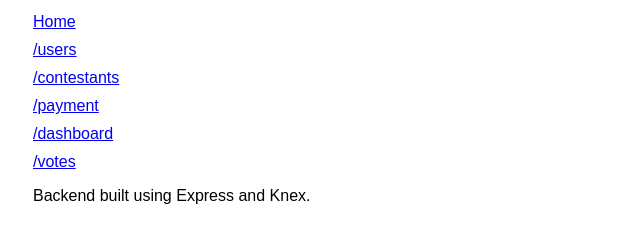
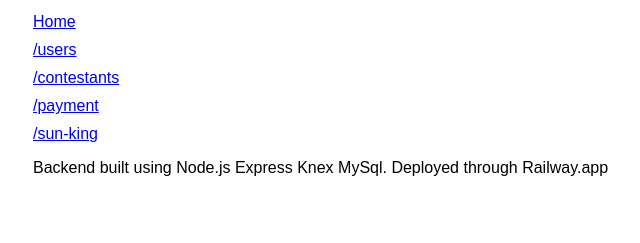
Before and after one commit to mariazakdev/theatre-arts-backend, a website: page public/index.html in a window 1280 px wide. Shown: the part 129-372 px from the top of the page, without its empty margins (17-657 px from the left). Drawn offline with Linux system fonts and the light colour scheme.

Commit message:
BACKEND DEPLOYMENT SUCCESSFUL

```diff
--- a/public/index.html
+++ b/public/index.html
@@ -29,8 +29,7 @@
             '/users',
             '/contestants',
             '/payment',
-            '/dashboard',
-            '/votes'
+            '/sun-king'
         ];
 
         // Update HTML content with routes
@@ -44,7 +43,7 @@
     </script>
 
     <footer>
-        <p>Backend built using Express and Knex.</p>
+        <p>Backend built using Node.js Express Knex MySql. Deployed through Railway.app</p>
     </footer>
 </body>
 </html>
```
